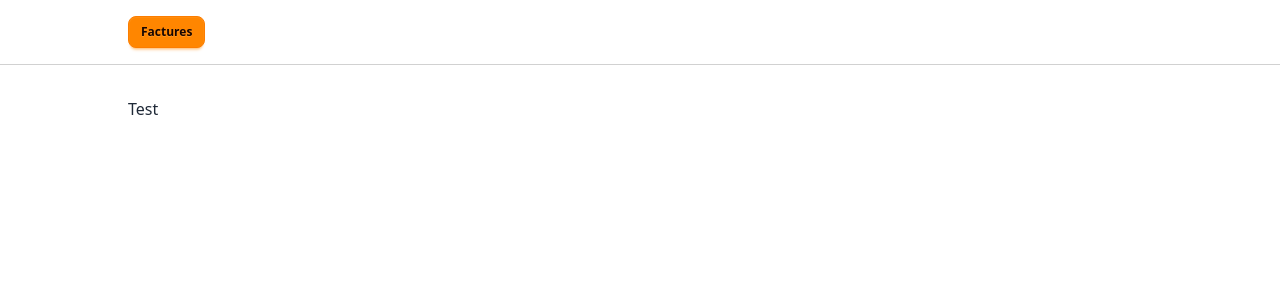
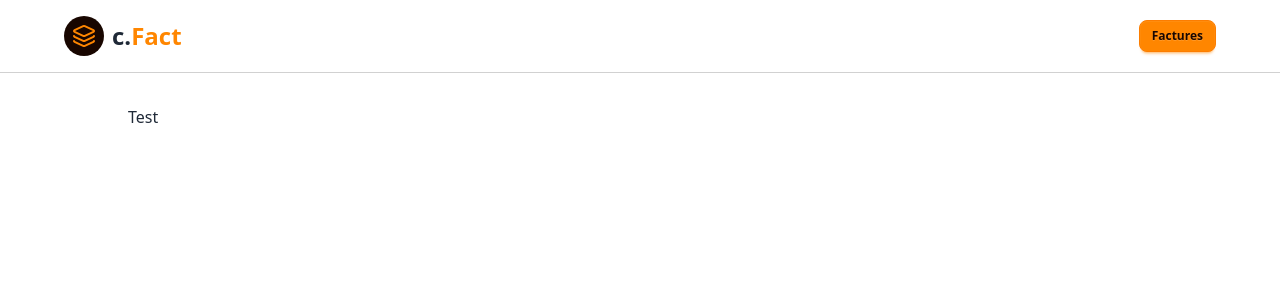
Before and after one commit to Chadrac-WAKOMYA/c.track, a Next.js app: page / in a window 1280 px wide. Shown: the top 300 px of the page. Built offline with nearby package versions, Linux system fonts and the light colour scheme.

Commit message:
initial menu bar done

```diff
--- a/app/component/Navbar.tsx
+++ b/app/component/Navbar.tsx
@@ -1,5 +1,6 @@
 "use client"
 import { UserButton } from '@clerk/nextjs';
+import { Layers } from 'lucide-react';
 import Link from 'next/link';
 import { usePathname } from 'next/navigation'
 import React from 'react'
@@ -23,9 +24,15 @@ export default function d({}: Props) {
 
 
     return (
-        <div className='border-b border-base-300 px-5 md:px-[10%] py-4 relative'>
-            <div>
-                <div >
+        <div className='border-b border-base-300 px-5 md:px-[5%] py-4'>
+            <div className='flex items-center justify-between'>
+                <div className='flex items-center '>
+                    <div className='bg-accent-content text-accent rounded-full p-2'>
+                        <Layers className='w-6 h-6'/>
+                    </div>
+                    <span className='ml-2 font-bold text-2xl'>c.<span className='text-accent'>Fact</span></span>
+                </div>
+                <div className='flex items-center space-x-2'>
                     {renderLinks('btn')}
                     <UserButton/>
                 </div>
```
